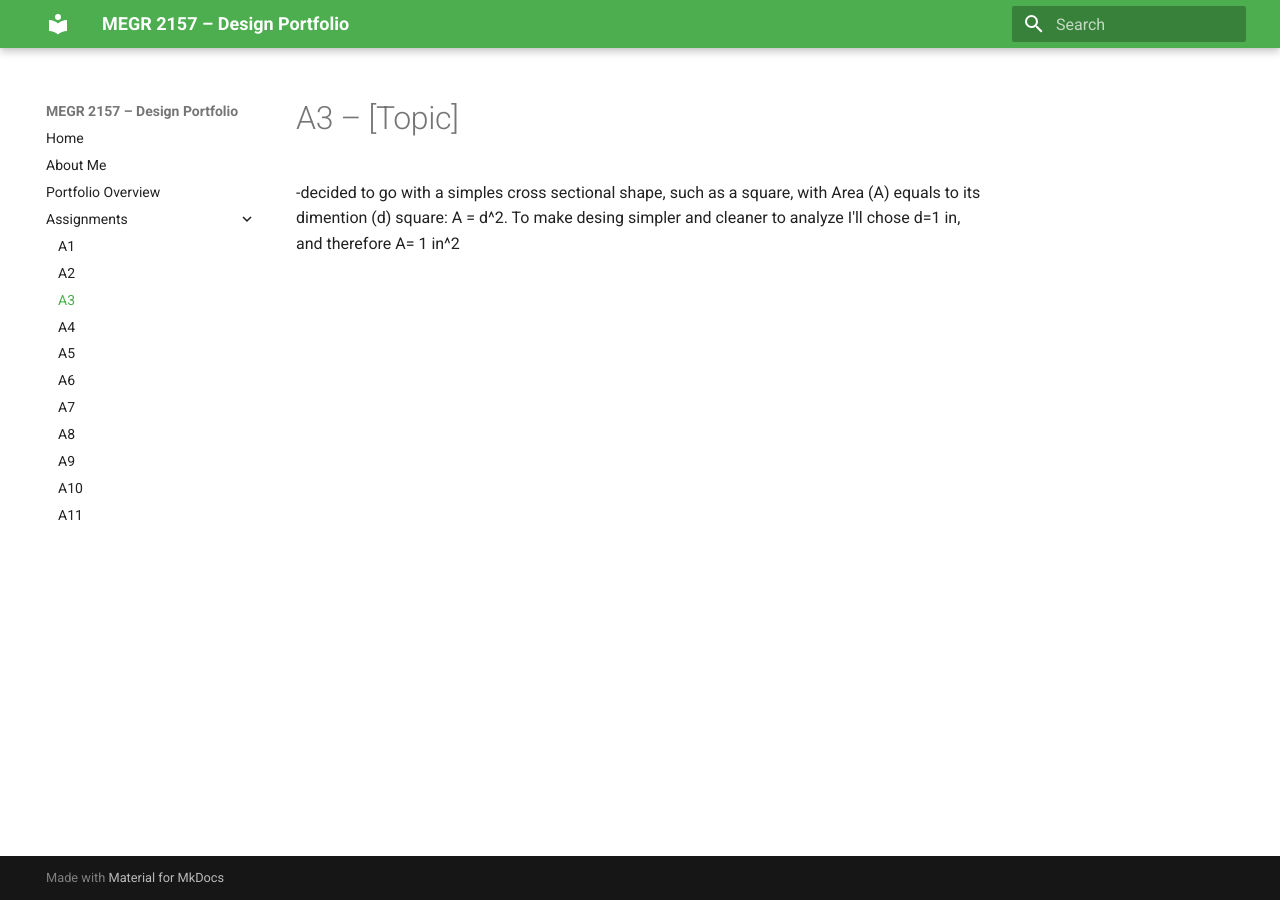
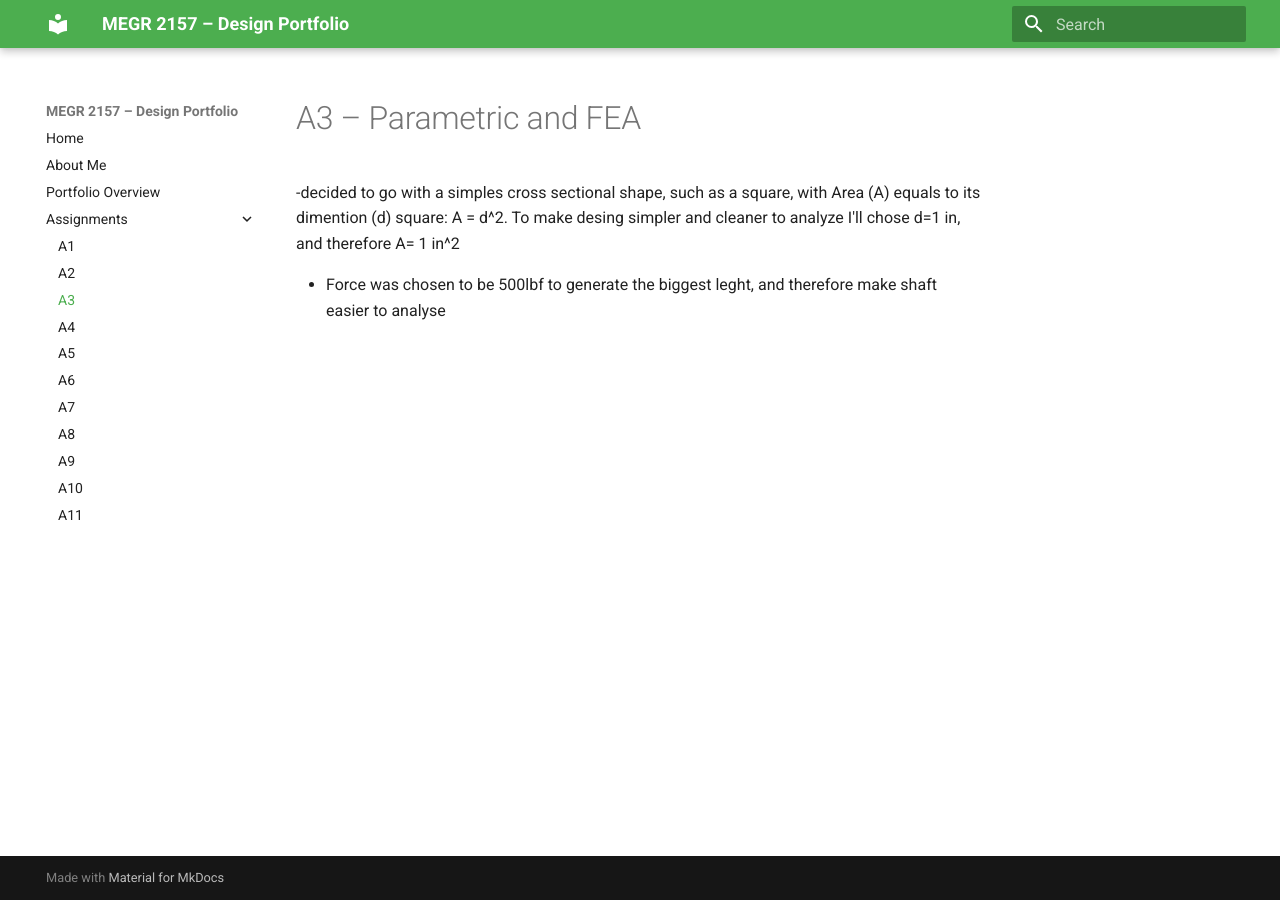
Before and after one commit to abatisti/megr2157-portfolio, an MkDocs documentation site: the page built from docs/assignments/A03/index.md, in a window 1280 px wide. Built offline with MkDocs 1.6.1 and Material for MkDocs 9.7.7, drawn with Linux system fonts in a browser that asks for light colours.

Commit message:
Update index.md

```diff
--- a/docs/assignments/A03/index.md
+++ b/docs/assignments/A03/index.md
@@ -1,4 +1,6 @@
-# A3 – [Topic]
+# A3 – Parametric and FEA
 
 -decided to go with a simples cross sectional shape, such as a square, with Area (A) equals to its dimention (d) square: A = d^2.
 To make desing simpler and cleaner to analyze I'll chose d=1 in, and therefore A= 1 in^2
+
+- Force was chosen to be 500lbf to generate the biggest leght, and therefore make shaft easier to analyse
```
